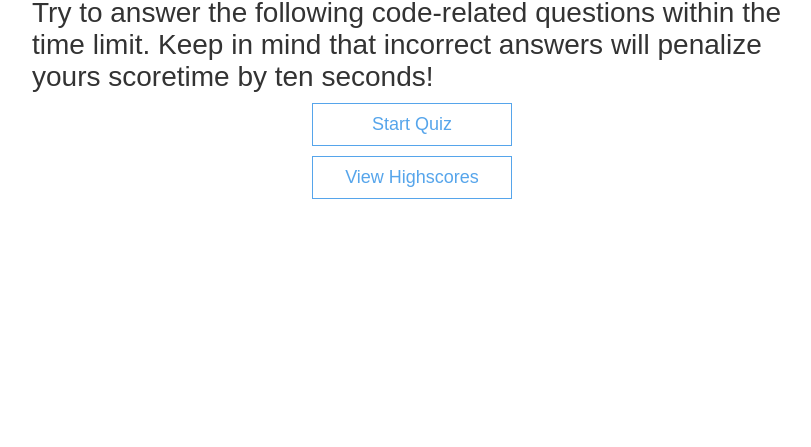
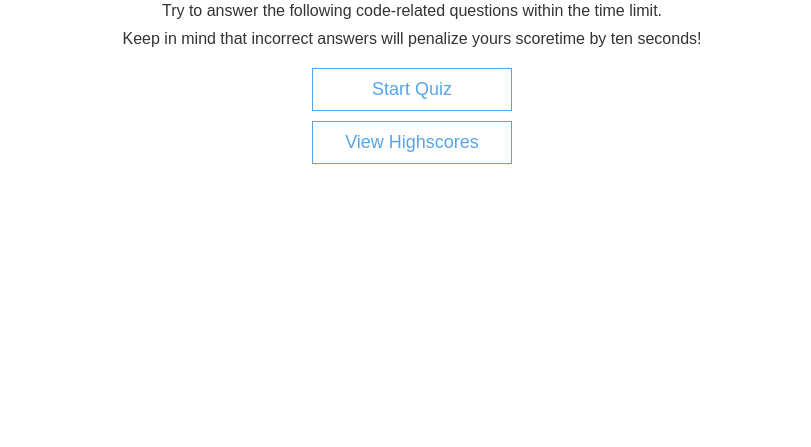
Before and after one commit to caymanh/code-quiz, a plain HTML site: page index.html in a window 1280 px wide. Shown: the part 353-800 px from the top of the page, without its empty margins (228-1039 px from the left). Drawn offline with Linux system fonts and the light colour scheme.

Commit message:
updated text alignment of home page

```diff
--- a/css/styles.css
+++ b/css/styles.css
@@ -21,7 +21,6 @@ h4 {
 h1 {
   font-size: 5.4rem;
   color: #56a5eb;
-  margin-bottom: 5rem;
 }
 
 h1 > span {
@@ -38,6 +37,14 @@ h2 {
 h3 {
   font-size: 2.8rem;
   font-weight: 500;
+  text-align: center;
+}
+
+h4 {
+  font-size: 1.6rem;
+  font-weight: 500;
+  text-align: center;
+  margin-bottom: 1rem;
 }
 
 /* UTILITIES */
@@ -86,7 +93,7 @@ h3 {
     width: 20rem;
     text-align: center;
     border: 0.1rem solid #56a5eb;
-    margin-bottom: 1rem;
+    margin-top: 1rem;
     text-decoration: none;
     color: #56a5eb;
     background-color: white;
--- a/index.html
+++ b/index.html
@@ -12,7 +12,8 @@
     <div class="container">
         <div id="home" class="flex-center flex-column">
             <h1>Coding Quiz Challenge</h1>
-            <h3>Try to answer the following code-related questions within the time limit. Keep in mind that incorrect answers will penalize yours scoretime by ten seconds!</h3>
+            <h4>Try to answer the following code-related questions within the time limit.</h4>
+            <h4>Keep in mind that incorrect answers will penalize yours scoretime by ten seconds!</h4>
             <a class="btn" href="./pages/quiz.html">Start Quiz</a>
             <a class="btn" href="./pages/highscore.html">View Highscores</a>
         </div>
```
